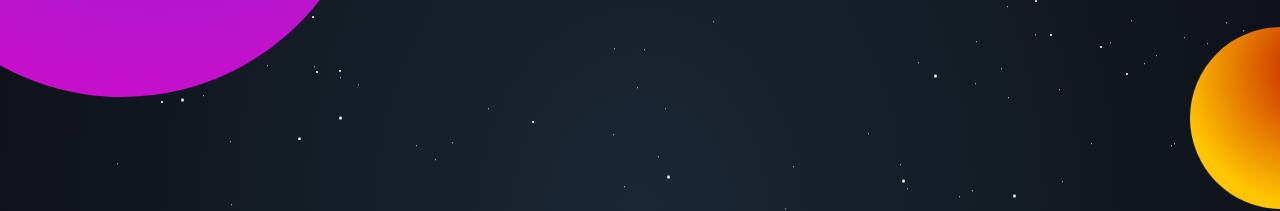
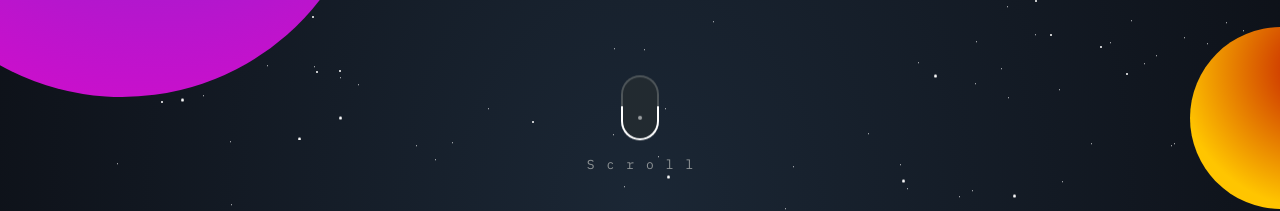
Before and after one commit to WebDilemma/Portfolio-React, a React (Create React App) app: page / in a window 1280 px wide. Shown: the part 589-800 px from the top of the page. Built offline with nearby package versions, Linux system fonts and the light colour scheme; a web font is replaced by a local one.

Commit message:
Scroll Animation Added

```diff
--- a/src/Components/Home/Home.jsx
+++ b/src/Components/Home/Home.jsx
@@ -8,9 +8,9 @@ const Home = () => {
   return (
     <section className="home" id="home">
       <Planets className="home__planets" />
-      {/* <div className="scroll-btn">
+      <div className="scroll-btn">
         <ScrollBtn />
-      </div> */}
+      </div>
       <div className="home__headline">
         <p>Grow</p>
         <p>Like</p>
--- a/src/Components/Home/Home.scss
+++ b/src/Components/Home/Home.scss
@@ -5,23 +5,19 @@
   position: relative;
   height: 100vh;
   scroll-snap-align: start;
-
   scroll-snap-stop: always;
-  /* background-image: url(../../Assets/bg.svg); */
-  /* background-repeat: no-repeat;
-  background-size: cover;
-  background-position: center; */
   -webkit-animation: slide-in-top 0.5s cubic-bezier(0.25, 0.46, 0.45, 0.94) both;
   animation: slide-in-top 0.5s cubic-bezier(0.25, 0.46, 0.45, 0.94) both;
 }
 
 .scroll-btn {
+  z-index: 1;
+  position: relative;
+  display: flex;
   width: 100%;
-  z-index: 1;
-  position: absolute;
-  display: flex;
   flex-direction: column;
   align-items: center;
+  top: -12%;
   justify-content: center;
 }
 
--- a/src/Components/ScrollBtn/ScrollBtn.jsx
+++ b/src/Components/ScrollBtn/ScrollBtn.jsx
@@ -5,7 +5,7 @@ function ScrollBtn() {
   return (
     <div className="scroll-btn-wrapper">
       <div class="mouse"></div>
-      {/* <p>Scroll</p> */}
+      <p>Scroll</p>
     </div>
   );
 }
--- a/src/Components/ScrollBtn/ScrollBtn.scss
+++ b/src/Components/ScrollBtn/ScrollBtn.scss
@@ -1,18 +1,18 @@
-@import url(https://fonts.googleapis.com/css?family=Cabin);
+@import "../../mainSass/main";
 
 $colorBg: #222a30;
 $colorOutline: #ffffff;
 $colorOutlineFade: #4e5559;
 
-$widthMouse: 52px;
-$heightMouse: 88px;
-$borderMouse: 6px;
+$widthMouse: 3.5rem;
+$heightMouse: 6rem;
+$borderMouse: 0.375rem;
 
 $posMouse: 8px;
 $posText: 2px;
 
-$sizeTrackball: 10px;
-$posTrackball: 20px;
+$sizeTrackball: 0.6rem;
+$posTrackball: 1.25rem;
 $shrinkTrackball: 0.4;
 
 $animDuration: 5s;
@@ -27,21 +27,20 @@ $animDuration: 5s;
     );
 }
 
-// .scroll-btn-wrapper {
-//   display: flex;
-//   flex-direction: column;
-//   align-items: center;
-//   justify-content: center;
-//   width: 100%;
-//   //   height: 100vh;
-//   background-color: transparent;
-// }
+.scroll-btn-wrapper {
+  position: absolute;
+  display: flex;
+  justify-content: center;
+  align-items: center;
+  flex-direction: column;
+}
 
 .scroll-btn-wrapper p {
-  margin-top: 50px;
-  font-family: "Cabin", sans-serif;
+  margin-top: 1.8rem;
+  font-family: $mainFont;
   letter-spacing: 12px;
   text-indent: 12px;
+  font-size: 1.2rem;
   color: $colorOutline;
   animation: colorText $animDuration ease-out infinite,
     nudgeText $animDuration ease-out infinite;
--- a/src/Pages/AboutPage/AboutPage.scss
+++ b/src/Pages/AboutPage/AboutPage.scss
@@ -8,6 +8,7 @@ body {
   overflow-y: scroll;
   scroll-snap-type: y mandatory;
   height: 100vh;
+  position: relative;
 }
 
 .aboutpage__wrapper {
--- a/src/Pages/PortfolioPage/PortfolioPage.scss
+++ b/src/Pages/PortfolioPage/PortfolioPage.scss
@@ -10,6 +10,7 @@ body {
   overflow-y: scroll;
   /* scroll-snap-type: y mandatory; */
   height: 100vh;
+  position: relative;
 }
 
 .portfolioPage__projects {
```
